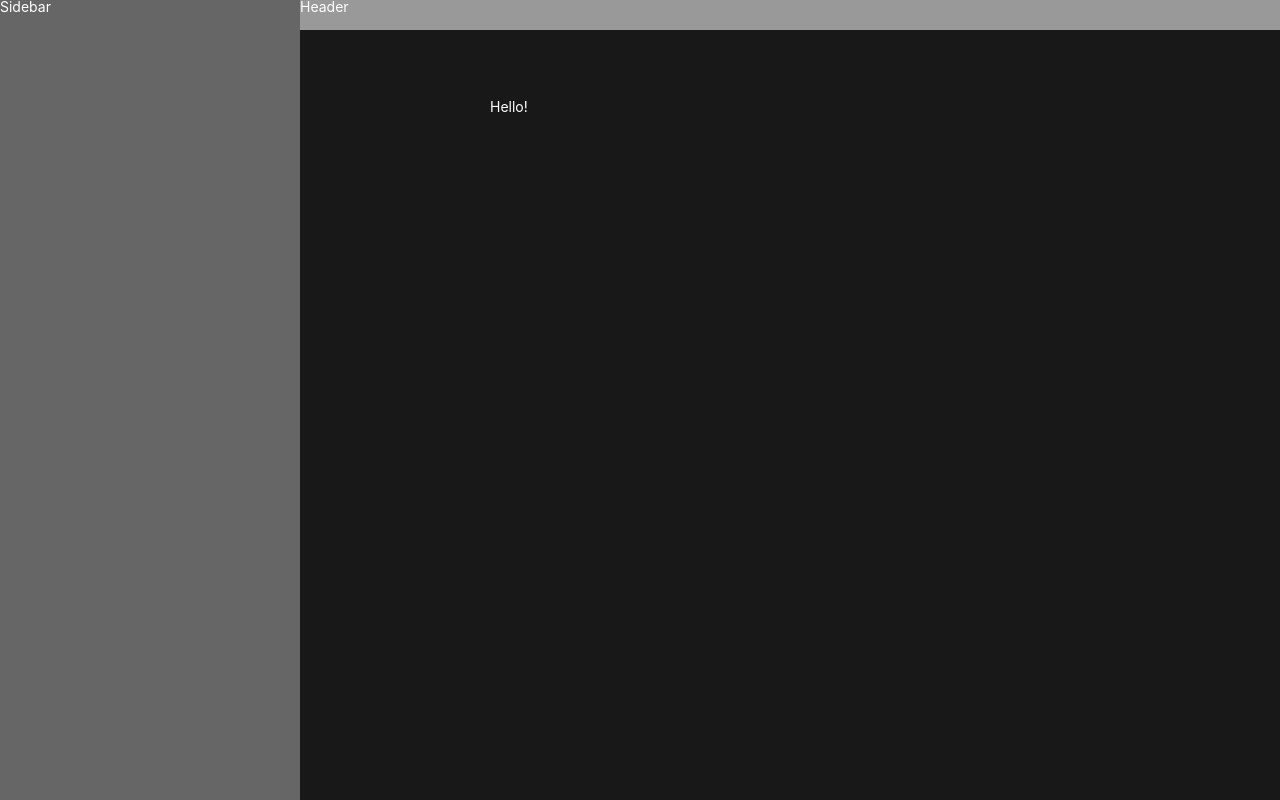
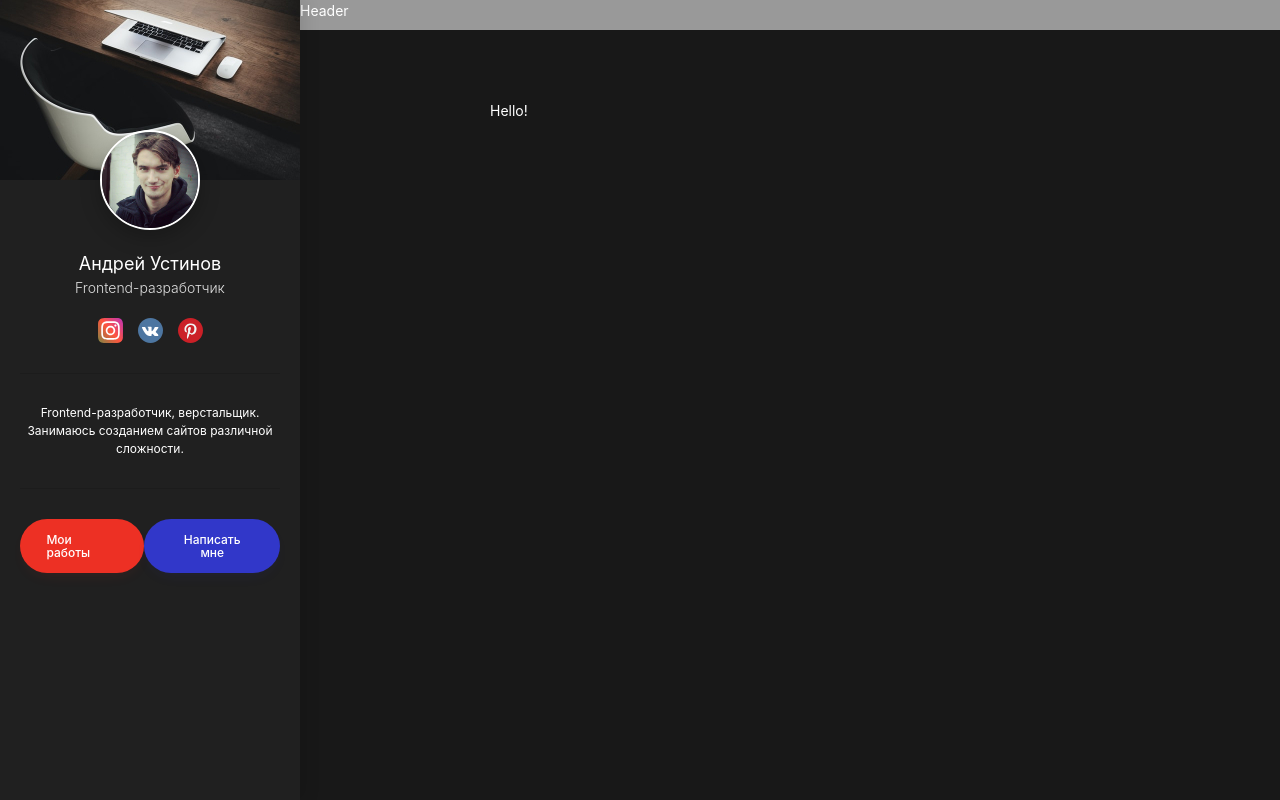
Before and after one commit to andryushque/personal-blog, a website: page src/index.html in a window 1280 px wide. Drawn offline with nearby package versions, Linux system fonts and the light colour scheme; files that its build step writes are made by us from their sources.

Commit message:
Create: sidebar section

```diff
--- a/src/assets/scss/_global.scss
+++ b/src/assets/scss/_global.scss
@@ -15,5 +15,6 @@ body {
     "Helvetica Neue", Arial, "Noto Sans", sans-serif, "Apple Color Emoji",
     "Segoe UI Emoji", "Segoe UI Symbol", "Noto Color Emoji";
   font-size: 1.4rem;
+  line-height: 1.5;
   color: $white;
 }
--- a/src/assets/scss/_variables.scss
+++ b/src/assets/scss/_variables.scss
@@ -1,6 +1,8 @@
 $primary: #202020;
 $secondary: #121212;
-$white: #fff;
+$white: #ffffff;
+$red: #ed3024;
+$blue: #3137c9;
 
 $z-index-header: 1000;
 $z-index-sidebar: 1000;
--- /dev/null
+++ b/src/assets/scss/blocks/buttons.scss
@@ -0,0 +1,37 @@
+.btn {
+  display: inline-block;
+  vertical-align: top;
+  padding: 1.15em 2.2em;
+
+  background: $secondary;
+  border: none;
+  border-radius: 3em;
+  cursor: pointer;
+
+  font-family: inherit;
+  font-size: 1.2rem;
+  line-height: 1.1;
+  font-weight: 500;
+  text-decoration: none;
+  color: $white;
+
+  transition: background-color 0.3s ease;
+
+  &--red {
+    background: $red;
+    box-shadow: 0 7px 17px -10px rgba($red, 0.2);
+
+    &:hover {
+      background-color: darken($red, 5%);
+    }
+  }
+
+  &--blue {
+    background: $blue;
+    box-shadow: 0 7px 17px -10px rgba($blue, 0.2);
+
+    &:hover {
+      background-color: darken($blue, 5%);
+    }
+  }
+}
--- /dev/null
+++ b/src/assets/scss/blocks/profile.scss
@@ -0,0 +1,35 @@
+.profile__avatar {
+  position: relative;
+  display: block;
+  width: 10rem;
+  height: 10rem;
+  margin: 0 auto 2rem;
+
+  border: 2px solid $white;
+  border-radius: 50%;
+  box-shadow: 0 7px 20px rgba(#000, 0.25);
+}
+
+.profile__name {
+  font-size: 1.8rem;
+  text-align: center;
+}
+
+.profile__profession {
+  margin-bottom: 2rem;
+  font-size: 1.4rem;
+  font-weight: 300;
+  color: #dedede;
+  text-align: center;
+}
+
+.profile__text {
+  margin: 3rem 0;
+  padding: 3rem 0;
+
+  font-size: 1.2rem;
+  text-align: center;
+
+  border-top: 1px solid #1c1c1c;
+  border-bottom: 1px solid #1c1c1c;
+}
--- a/src/assets/scss/blocks/sidebar.scss
+++ b/src/assets/scss/blocks/sidebar.scss
@@ -7,5 +7,29 @@
   left: 0;
   z-index: $z-index-sidebar;
 
-  background-color: #666;
+  background-color: $primary;
+  box-shadow: 5px 0 15px rgba(#050505, 0.1);
 }
+
+.sidebar__header {
+  height: 18rem;
+  background-color: $secondary;
+
+  img {
+    display: block;
+    width: 100%;
+    height: 100%;
+    object-fit: cover;
+  }
+}
+
+.sidebar__content {
+  margin-top: -5rem;
+  padding: 0 2rem;
+}
+
+.sidebar__footer {
+  display: flex;
+  justify-content: space-between;
+  padding: 0 2rem;
+}
--- /dev/null
+++ b/src/assets/scss/blocks/social.scss
@@ -0,0 +1,8 @@
+.social {
+  display: flex;
+  justify-content: center;
+}
+
+.social__item {
+  margin: 0 0.75rem;
+}
--- a/src/assets/scss/style.scss
+++ b/src/assets/scss/style.scss
@@ -9,3 +9,6 @@
 @import "blocks/sidebar";
 @import "blocks/main";
 @import "blocks/container";
+@import "blocks/profile";
+@import "blocks/social";
+@import "blocks/buttons";
--- a/src/partials/sidebar.html
+++ b/src/partials/sidebar.html
@@ -1,3 +1,32 @@
 <aside class="sidebar">
-  Sidebar
+  <div class="sidebar__header">
+    <img src="../assets/images/sidebar-header.jpg" alt="Sidebar header">
+  </div>
+
+  <div class="sidebar__content">
+    <div class="profile">
+      <img class="profile__avatar" src="../assets/images/avatar.jpg" alt="Avatar">
+      <div class="profile__name">Андрей Устинов</div>
+      <div class="profile__profession">Frontend-разработчик</div>
+
+      <ul class="social">
+        <li class="social__item"><a href="#" class="social__link" target="_blank"><img src="../assets/images/social/instagram.svg" alt="Icon: instagram"></a></li>
+        <li class="social__item"><a href="#" class="social__link" target="_blank"><img src="../assets/images/social/vk.svg" alt="Icon: vk"></a></li>
+        <li class="social__item"><a href="#" class="social__link" target="_blank"><img src="../assets/images/social/pinterest.svg" alt="Icon: pinterest"></a></li>
+      </ul>
+
+      <div class="profile__text">
+        <p>Frontend-разработчик, верстальщик.
+          Занимаюсь созданием сайтов различной сложности.
+        </p>
+      </div>
+    </div>
+    <!-- /.profile -->
+  </div>
+  <!-- /.sidebar__content -->
+
+  <div class="sidebar__footer">
+    <a class="btn btn--red" href="#">Мои работы</a>
+    <button class="btn btn--blue" type="button">Написать мне</button>
+  </div>
 </aside>
```
Also changed, not shown: dist/assets/css/style.css, dist/assets/css/style.min.css, dist/assets/images/avatar.jpg (added), dist/assets/images/sidebar-header.jpg (added), dist/assets/images/social/instagram.svg (added), dist/assets/images/social/pinterest.svg (added), dist/assets/images/social/vk.svg (added), dist/index.html, src/assets/images/avatar.jpg (added), src/assets/images/sidebar-header.jpg (added), src/assets/images/social/instagram.svg (added), src/assets/images/social/pinterest.svg (added), src/assets/images/social/vk.svg (added).
